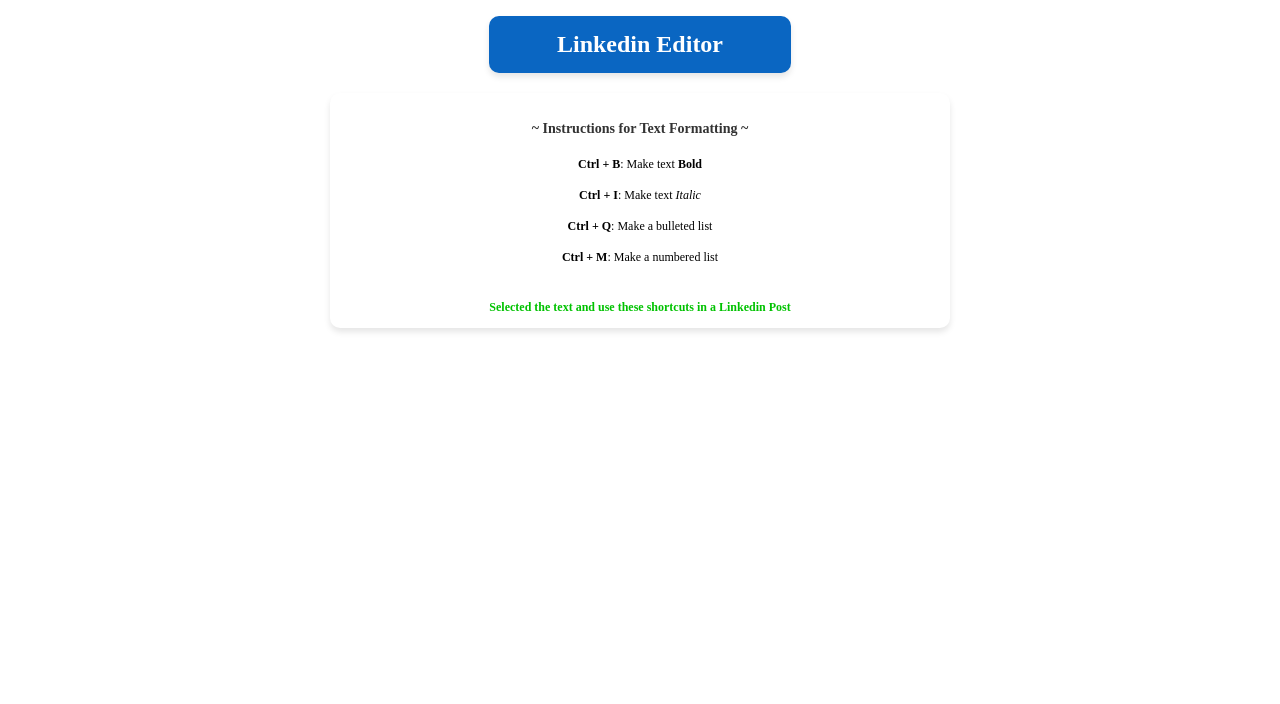
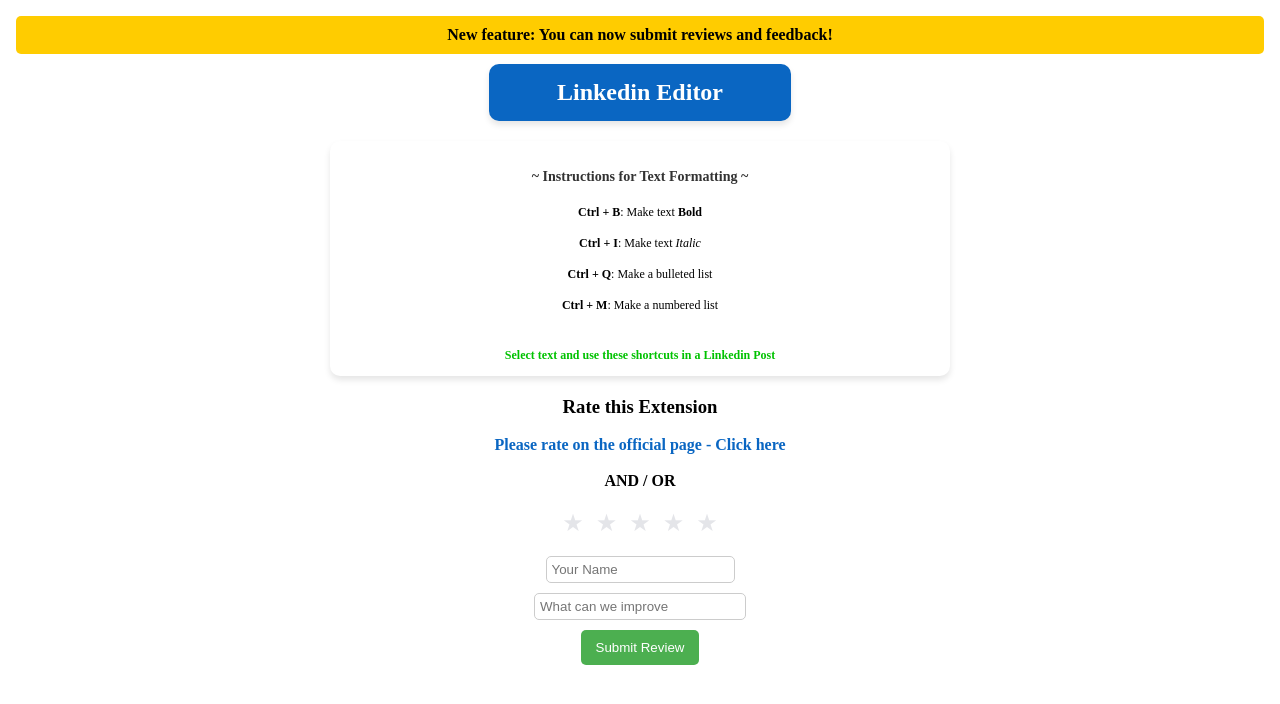
Before and after one commit to ankitsingh2105/Linkedin-Editor, a React (Vite) app: page / in a window 1280 px wide. Shown: the top 704 px of the page. Built offline with nearby package versions, Linux system fonts and the light colour scheme.

Commit message:
added rating using firebase

```diff
--- a/package.json
+++ b/package.json
@@ -10,6 +10,8 @@
     "preview": "vite preview"
   },
   "dependencies": {
+    "dotenv": "^16.4.7",
+    "firebase": "^11.5.0",
     "react": "^18.3.1",
     "react-dom": "^18.3.1"
   },
--- a/src/App.jsx
+++ b/src/App.jsx
@@ -1,145 +1,103 @@
-import { useState } from "react";
 import "./App.css";
 import linkedin from "../public/linkedin.png";
 import gmail from "../public/gmail.png";
 import github from "../public/github.png";
+import { initializeApp } from "firebase/app";
+import { getFirestore, collection, addDoc, initializeFirestore } from "firebase/firestore";
+import { useState, useEffect } from "react";
+
+const firebaseConfig = {
+  apiKey: "AIzaSyAY01Vm9VRs215X-vB_qTOtJl1M998WaY8",
+  authDomain: "js-assignment-e518c.firebaseapp.com",
+  databaseURL: "https://js-assignment-e518c-default-rtdb.firebaseio.com",
+  projectId: "js-assignment-e518c",
+  storageBucket: "js-assignment-e518c.firebasestorage.app",
+  messagingSenderId: "825762142750",
+  appId: "1:825762142750:web:1928d11230746d25346c0f",
+  measurementId: "G-02ZQWLFBVS"
+};
+
+const app = initializeApp(firebaseConfig);
+export const db = initializeFirestore(app, {
+  experimentalForceLongPolling: true,
+  useFetchStreams: false,
+});
 
 function App() {
-  const headerStyle = {
-    background: "#0a66c2",
-    color: "white",
-    padding: "15px",
-    textAlign: "center",
-    borderRadius: "10px",
-    marginBottom: "20px",
-    fontSize: "24px",
-    boxShadow: "0 4px 6px rgba(0, 0, 0, 0.1)",
-    width : "17rem",
-    fontWeight: "bolder"
-  };
+  const [rating, setRating] = useState(0);
+  const [hover, setHover] = useState(0);
+  const [name, setName] = useState("");
+  const [feedback, setFeedback] = useState("");
+  const [showNotification, setShowNotification] = useState(false);
 
-  const instructionsStyle = {
-    backgroundColor: "#ffffff",
-    borderRadius: "10px",
-    boxShadow: "0 4px 6px rgba(0, 0, 0, 0.1)",
-    fontSize: "12px",
-    maxWidth: "600px",
-    margin: "20px auto",
-    textAlign: "center",
-    lineHeight: "1.6",
-    padding :"10px",
-    marginBottom : "-5px"
-  };
+  useEffect(() => {
+    if (!localStorage.getItem("reviewNotificationShown")) {
+      setShowNotification(true);
+      localStorage.setItem("reviewNotificationShown", "true");
+    }
+  }, []);
 
-  const socialLinkStyle = {
-    display: "inline-block",
-    margin: "10px 10px",
-    padding: "10px 15px",
-    backgroundColor: "#4CAF50",
-    color: "white",
-    border: "none",
-    borderRadius: "5px",
-    cursor: "pointer",
-    fontSize: "14px",
-    textDecoration: "none",
-    transition: "background-color 0.3s ease",
-  };
-
-  const iconStyle = {
-    width: "24px",
-    margin: "0 10px",
-    cursor: "pointer",
-    transition: "transform 0.3s ease",
-  };
-
-  const sectionStyle = {
-    marginTop: "20px",
-    display: "flex",
-    justifyContent: "center",
-    gap: "20px",
+  const handleSubmit = async () => {
+    try {
+      if(rating == 0){
+        alert("Pleae give rating before submitting, thanks");
+        return;
+      }
+      await addDoc(collection(db, "reviews"), { name, rating, feedback });
+      alert("Review submitted, Thanks!!");
+      setRating(0);
+      setHover(0);
+      setName("");
+      setFeedback("");
+    } catch (error) {
+      console.error("Error adding review: ", error);
+    }
   };
 
   return (
     <center>
-      <div style={headerStyle}>Linkedin Editor</div>
-      <div style={instructionsStyle}>
-        <h3 style={{ marginBottom: "15px", color: "#333" }}>
-          ~ Instructions for Text Formatting ~
-        </h3>
-        <p>
-          <strong>Ctrl + B</strong>: Make text <strong>Bold</strong>
-        </p>
-        <p>
-          <strong>Ctrl + I</strong>: Make text <em>Italic</em>
-        </p>
-        <p>
-          <strong>Ctrl + Q</strong>: Make a bulleted list
-        </p>
-        <p>
-          <strong>Ctrl + M</strong>: Make a numbered list
-        </p>
-        {/* <p>
-          <strong>Alt + U</strong>: Make text underline <u>Underline</u>
-        </p> */}
+      {showNotification && (
+        <div style={{ background: "#ffcc00", padding: "10px", borderRadius: "5px", marginBottom: "10px", fontWeight: "bold" }}>
+          New feature: You can now submit reviews and feedback!
+        </div>
+      )}
+
+      <div style={{ background: "#0a66c2", color: "white", padding: "15px", textAlign: "center", borderRadius: "10px", marginBottom: "20px", fontSize: "24px", boxShadow: "0 4px 6px rgba(0, 0, 0, 0.1)", width: "17rem", fontWeight: "bolder" }}>Linkedin Editor</div>
+      <div style={{ backgroundColor: "#ffffff", borderRadius: "10px", boxShadow: "0 4px 6px rgba(0, 0, 0, 0.1)", fontSize: "12px", maxWidth: "600px", margin: "20px auto", textAlign: "center", lineHeight: "1.6", padding: "10px" }}>
+        <h3 style={{ marginBottom: "15px", color: "#333" }}>~ Instructions for Text Formatting ~</h3>
+        <p><strong>Ctrl + B</strong>: Make text <strong>Bold</strong></p>
+        <p><strong>Ctrl + I</strong>: Make text <em>Italic</em></p>
+        <p><strong>Ctrl + Q</strong>: Make a bulleted list</p>
+        <p><strong>Ctrl + M</strong>: Make a numbered list</p>
         <br />
-        <b style={{ marginTop: "15px", color:"#00c200" }}>
-          Selected the text and use these shortcuts in a Linkedin Post
-        </b>
-        {/* <p>
-          <i>Lists work when the selected text has multiple lines.</i>
-        </p> */}
+        <b style={{ marginTop: "15px", color: "#00c200" }}>Select text and use these shortcuts in a Linkedin Post</b>
       </div>
-{/*
-      <a
-        href="https://www.ankitsinghchauhan.in"
-        target="_blank"
-        rel="noopener noreferrer"
-        style={socialLinkStyle}
-      >
-        <b>
-
-        Developed by &nbsp;
-        <b style={{color:"#383838"}} >Ankit Singh Chauhan</b>
-        </b>
-      </a>
-
-      <section style={sectionStyle}>
-        <a
-          href="https://www.linkedin.com/in/ankitchauhan21/"
-          target="_blank"
-          rel="noopener noreferrer"
-        >
-          <img
-            style={iconStyle}
-            src={linkedin}
-            alt="LinkedIn"
-            onMouseOver={(e) => (e.target.style.transform = "scale(1.2)")}
-            onMouseOut={(e) => (e.target.style.transform = "scale(1)")}
-          />
-        </a>
-        <a
-          href="https://github.com/ankitsingh2105"
-          target="_blank"
-          rel="noopener noreferrer"
-        >
-          <img
-            style={iconStyle}
-            src={github}
-            alt="GitHub"
-            onMouseOver={(e) => (e.target.style.transform = "scale(1.2)")}
-            onMouseOut={(e) => (e.target.style.transform = "scale(1)")}
-          />
-        </a>
-        <a href="mailto:ankitchauhan21500@gmail.com">
-          <img
-            style={iconStyle}
-            src={gmail}
-            alt="Gmail"
-            onMouseOver={(e) => (e.target.style.transform = "scale(1.2)")}
-            onMouseOut={(e) => (e.target.style.transform = "scale(1)")}
-          />
-        </a>
-      </section> */}
+      <div>
+        <h3>Rate this Extension</h3>
+        <a href="https://chromewebstore.google.com/detail/linkedin-editor/dpbccjhabjmnohefgjoongadmjpanfmd/reviews" target="_blank" rel="noopener noreferrer" style={{ textDecoration: "none", color: "#0a66c2", fontWeight: "bold" }}>Please rate on the official page - Click here</a>
+        <br /><br />
+        <b>AND / OR</b>
+        <br /><br />
+        {[...Array(5)].map((star, index) => {
+          index += 1;
+          return (
+            <button
+              key={index}
+              style={{ background: "none", border: "none", cursor: "pointer", fontSize: "24px", color: index <= (hover || rating) ? "#ffc107" : "#e4e5e9" }}
+              onClick={() => setRating(index)}
+              onMouseEnter={() => setHover(index)}
+              onMouseLeave={() => setHover(rating)}
+            >
+              ★
+            </button>
+          );
+        })}
+        <br /><br />
+        <input required type="text" placeholder="Your Name" value={name} onChange={(e) => setName(e.target.value)} style={{ padding: "5px", marginBottom: "10px", borderRadius: "5px", border: "1px solid #ccc" }} /><br />
+        <input placeholder="What can we improve" value={feedback} onChange={(e) => setFeedback(e.target.value)} style={{ padding: "5px", marginBottom: "10px", borderRadius: "5px", border: "1px solid #ccc", width: "200px" }} /><br />
+        <button onClick={handleSubmit} style={{ padding: "10px 15px", background: "#4CAF50", color: "white", border: "none", borderRadius: "5px", cursor: "pointer" }}>Submit Review</button>
+      </div>
+      <br />
     </center>
   );
 }
```
Also changed, not shown: public/background.js (added, +15 -0 lines), public/manifest.json, 1 other file (tests, documents, lock files or other folders).
